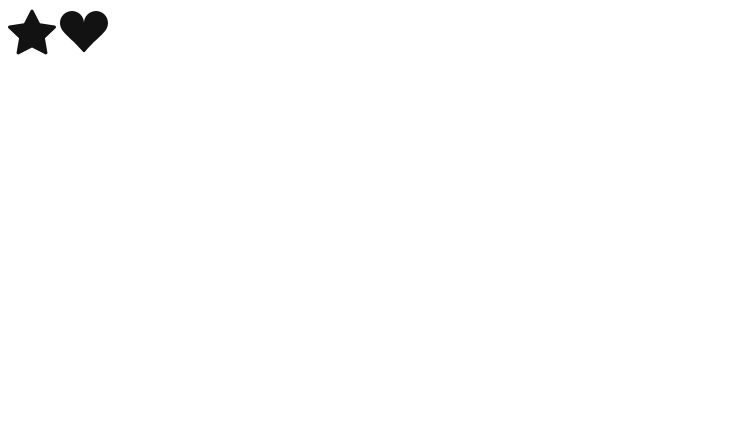
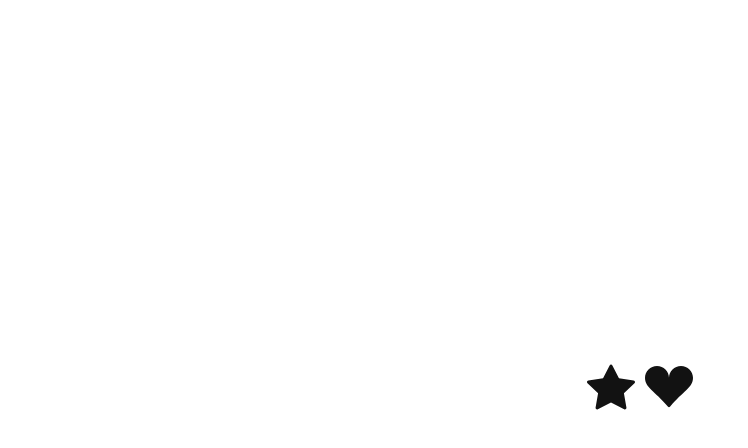
Before and after one commit to guest-wp/like-button-animation, a plain HTML site: page index.html in a window 1280 px wide. Shown: the whole page, without its empty margins (0-748 px from the left). Drawn offline with Linux system fonts and the light colour scheme.

Commit message:
Centralização dos ícones na tela

```diff
--- a/style.css
+++ b/style.css
@@ -1,3 +1,11 @@
+body {
+  display: flex;
+  justify-content: center;
+  align-items: center;
+  height: 95vh;
+  gap: 10px;
+}
+
 .like {
     background: none;
     border: none;
```
